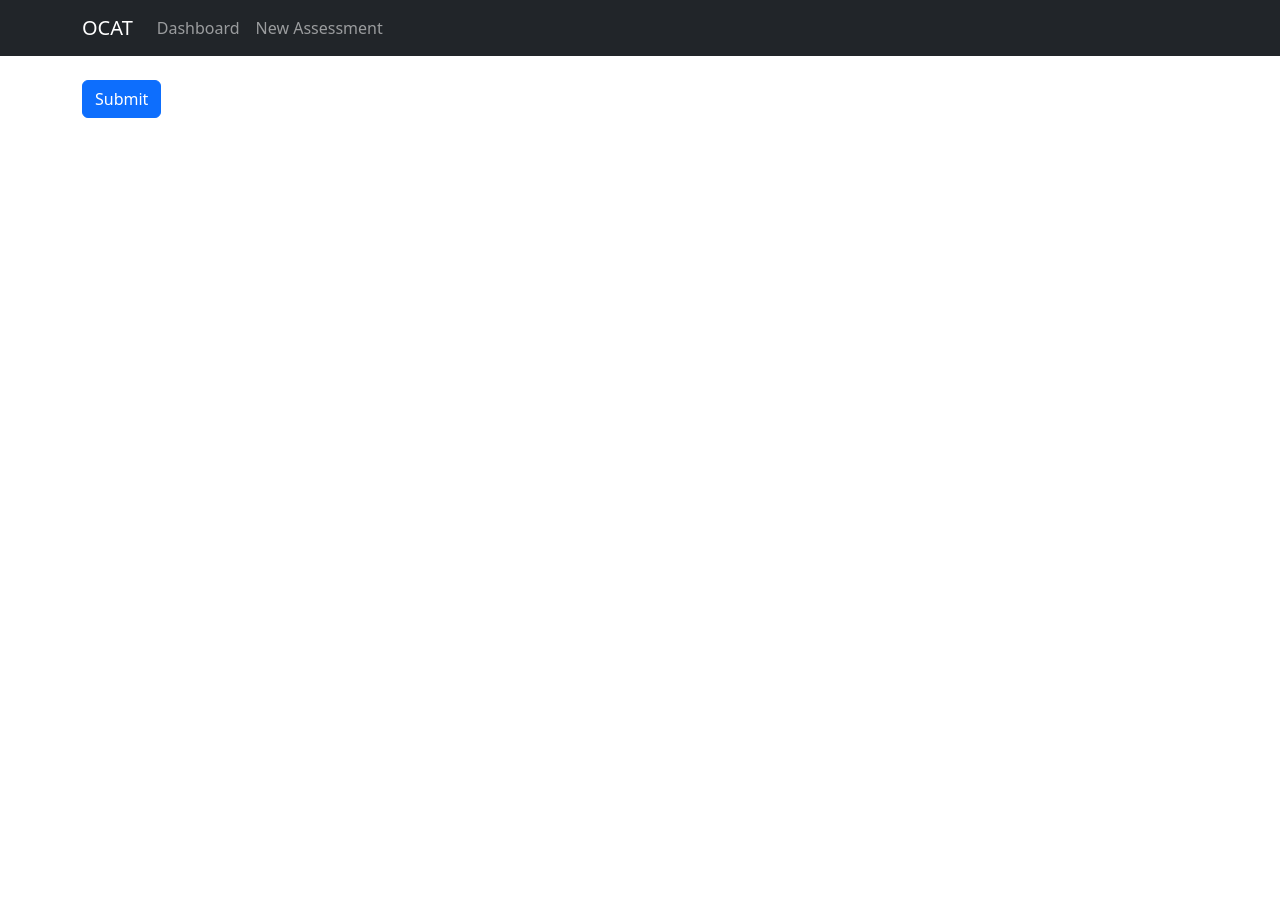
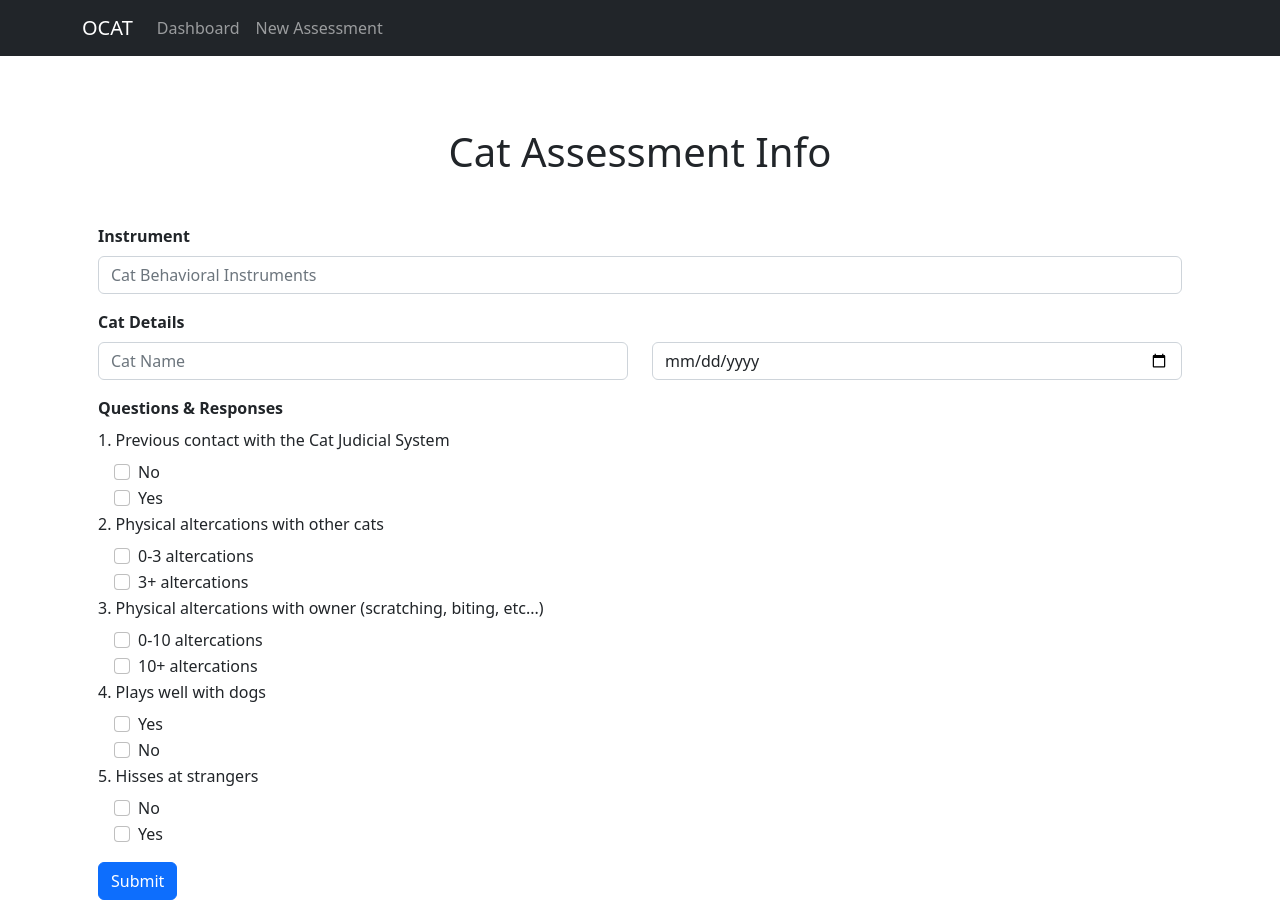
Before and after one commit to nhing17899/ITSC-starter, a React (Create React App) app in the folder packages/client/: page /assessment/new in a window 1280 px wide. Before the commit the page ends 800 px from the top, so only its background shows below. Built offline with nearby package versions, Linux system fonts and the light colour scheme.

Commit message:
Codetour Task 1 #2

```diff
--- a/package.json
+++ b/package.json
@@ -8,5 +8,8 @@
   },
   "devDependencies": {
     "npm-check-updates": "^16.5.1"
+  },
+  "dependencies": {
+    "react-hook-form": "^7.41.5"
   }
 }
--- a/packages/client/src/pages/Assessments/NewAssessment.jsx
+++ b/packages/client/src/pages/Assessments/NewAssessment.jsx
@@ -1,6 +1,10 @@
-import React from 'react';
-import { Button, Form } from 'react-bootstrap';
+import React, { useState } from 'react';
+import { Button, Col, Form, Row } from 'react-bootstrap';
 import { AssessmentService } from '../../services/AssessmentService';
+
+import classes from './NewAssessment.module.css';
+
+// import {  } from 'react-hook-form';
 
 export const NewAssessment = () => {
 
@@ -10,7 +14,73 @@ export const NewAssessment = () => {
     await AssessmentService.submit(data);
   };
 
-  return <Form>
-    <Button variant="primary" type="submit">Submit</Button>
+  const [ contact, setContact ] = useState(0);
+  const [ alterWithOwner, setAlterWithOwner ] = useState(0);
+  const [ alterWithCats, setAlterWithCats ] = useState(0);
+  const [ play, setPlay ] = useState(0);
+  const [ hisses, setHisses ] = useState(0);
+
+  const [ score, setScore ] = useState(0);
+
+  return <Form className={classes.form} onSubmit={() => onSubmit}>
+    <h1 className={classes.title}>Cat Assessment Info</h1>
+
+    <Form.Group className="mb-3">
+      <Form.Label className={classes.heading}>Instrument</Form.Label>
+      <Form.Control
+        type="text"
+        placeholder="Cat Behavioral Instruments"
+        readOnly
+      />
+    </Form.Group>
+
+    <Form.Group className="mb-3">
+      <Form.Label className={classes.heading}>Cat Details</Form.Label>
+      <Row>
+        <Col>
+          <Form.Control type="text" placeholder="Cat Name" />
+        </Col>
+        <Col>
+          <Form.Control type="date" placeholder="Cat Date of Birth" />
+        </Col>
+      </Row>
+    </Form.Group>
+
+    <Form.Group className="mb-3">
+      <Form.Label className={classes.heading}>Questions & Responses</Form.Label>
+      <Form.Group>
+        <Form.Label>1. Previous contact with the Cat Judicial System</Form.Label>
+        <Form.Check className={classes.check} label="No" onClick={() => setContact(0)} />
+        <Form.Check className={classes.check} label="Yes" onClick={() => setContact(1)} />
+      </Form.Group>
+
+      <Form.Group >
+        <Form.Label>2. Physical altercations with other cats</Form.Label>
+        <Form.Check className={classes.check} label="0-3 altercations" onClick={() => setAlterWithCats(0)} />
+        <Form.Check className={classes.check} label="3+ altercations" onClick={() => setAlterWithCats(1)} />
+      </Form.Group>
+
+      <Form.Group >
+        <Form.Label>3. Physical altercations with owner (scratching, biting, etc...)</Form.Label>
+        <Form.Check className={classes.check} label="0-10 altercations" onClick={() => setAlterWithOwner(0)} />
+        <Form.Check className={classes.check} label="10+ altercations" onClick={() => setAlterWithOwner(1)} />
+      </Form.Group>
+
+      <Form.Group >
+        <Form.Label>4. Plays well with dogs</Form.Label>
+        <Form.Check className={classes.check} label="Yes" onClick={() => setPlay(0)} />
+        <Form.Check className={classes.check} label="No" onClick={() => setPlay(1)} />
+      </Form.Group>
+
+      <Form.Group >
+        <Form.Label>5. Hisses at strangers</Form.Label>
+        <Form.Check className={classes.check} label="No" onClick={() => setHisses(0)} />
+        <Form.Check className={classes.check} label="Yes" onClick={() => setHisses(1)} />
+      </Form.Group>
+    </Form.Group>
+
+    <Button variant="primary" type="submit" onClick={
+      () => setScore(contact + alterWithCats + alterWithOwner + play + hisses)
+    }>Submit</Button>
   </Form>;
 };
--- /dev/null
+++ b/packages/client/src/pages/Assessments/NewAssessment.module.css
@@ -0,0 +1,20 @@
+.form {
+  box-sizing: border-box;
+  padding: 0 1rem 0 1rem;
+  justify-content: center;
+  border-width: 10px;
+  border-color: black;
+}
+
+.title {
+  text-align: center;
+  margin: 3rem 0 3rem 0;
+}
+
+.heading {
+  font-weight: 600;
+}
+
+.check {
+  margin-left: 1rem;
+}
```
Also changed, not shown: 2 other files (tests, documents, lock files or other folders).
